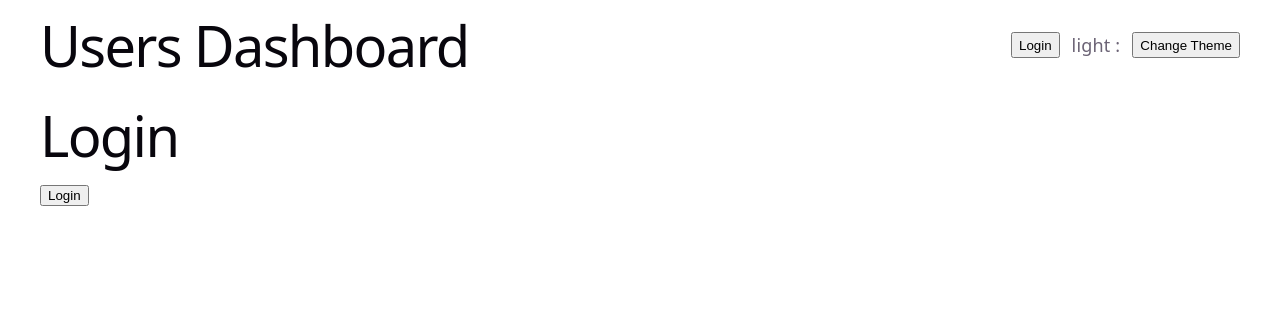
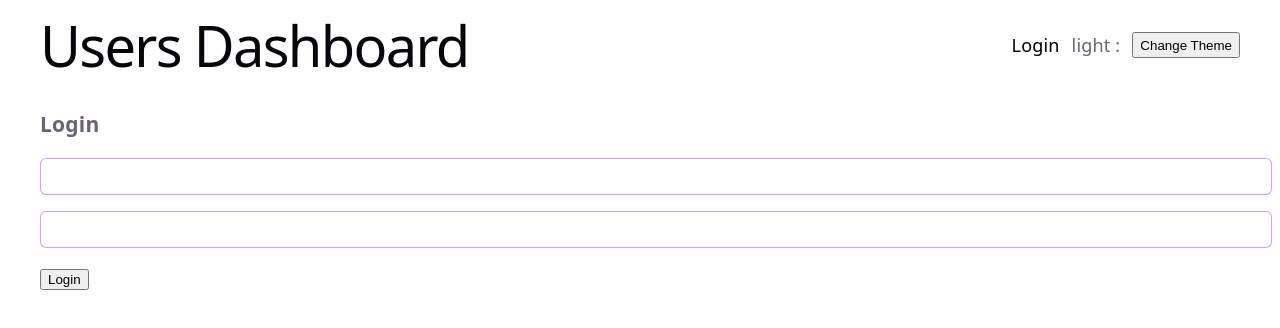
Before and after one commit to cuty66/react-user-list, a React (Vite) app: page /login in a window 1280 px wide. Shown: the top 328 px of the page. Built offline with nearby package versions, Linux system fonts and the light colour scheme.

Commit message:
feat: implement login authentication flow

```diff
--- a/src/components/Header.jsx
+++ b/src/components/Header.jsx
@@ -1,11 +1,11 @@
+import { Link } from "react-router-dom"
 import { useUser } from "../context/UserContext"
 import { useTheme } from "../context/ThemeContext";
 
 export function Header() {
-    const {state, login, logout} = useUser();
+    const {state, logout} = useUser();
     const { user, loading, error } = state;
     const {theme, setTheme} = useTheme();
-
     return(
         <header>
             <div className="container">
@@ -16,11 +16,11 @@ export function Header() {
                         {error && (<span>{error}</span>)}
                         { user ? (
                         <p className="flex">
-                            {user.name}
+                            {user.firstName}
                             <button onClick={logout}>Logout</button>
                         </p>
                         ) : (
-                            <button onClick={login}>Login</button>
+                            <Link to="/login">Login</Link>
                         )}
                         {theme} : <button onClick={() => setTheme(theme==='light' ? 'dark' : 'light')}>Change Theme</button>
                     </div>
--- a/src/context/UserContext.jsx
+++ b/src/context/UserContext.jsx
@@ -10,13 +10,19 @@ export function useUser(){
     return context;
 }
 
-const storedUser = localStorage.getItem('user');
+const storedUser = localStorage.getItem('auth');
+const parsedAuth = storedUser ? JSON.parse(storedUser) : null;
+
+console.log(storedUser)
 const initialState = {
-    user: storedUser ? JSON.parse(storedUser) : null,
+    user: parsedAuth?.user || null,
+    accessToken: parsedAuth?.accessToken || null,
+    refreshToken: parsedAuth?.refreshToken || null,
     loading: false,
     error: null,
 }
 function reducer(state, action) {
+
     switch(action.type) {
 
         case "LOGIN_START":
@@ -26,9 +32,12 @@ function reducer(state, action) {
                 error: null,
             };
         case "LOGIN_SUCCESS":
+            const {accessToken, refreshToken, ...user } = action.payload;
             return {
                 ...state,
-                user: action.payload,
+                user,
+                accessToken,
+                refreshToken,
                 loading: false,
                 error: null,
             };
@@ -42,6 +51,8 @@ function reducer(state, action) {
             return {
                 ...state,
                 user: null,
+                accessToken: null,
+                refreshToken: null,
                 loading: false,
                 error: null,
         };
@@ -55,18 +66,29 @@ export function UserProvider({children}) {
     const isAuthenticated = Boolean(state.user);
     useEffect(()=>{
         if(state.user) {
-            localStorage.setItem('user', JSON.stringify(state.user))
+            localStorage.setItem('auth', JSON.stringify({
+                user: state.user,
+                accessToken: state.accessToken,
+                refreshToken: state.refreshToken
+            }))
         } else {
-            localStorage.removeItem('user')
+            localStorage.removeItem('auth')
         }
     }, [state.user])
 
-    const login = useCallback(async () => {
+    const login = useCallback(async (form) => {
         dispatch({
             type: "LOGIN_START",
         });
         try {
-            const response = await fetch('https://jsonplaceholder.typicode.com/users/1');
+            // const response = await fetch('https://jsonplaceholder.typicode.com/users/1');
+            const response = await fetch('https://dummyjson.com/auth/login', {
+                method: "POST",
+                headers: {
+                    "Content-Type": "application/json"
+                },
+                body: JSON.stringify(form)
+            })
             if(!response.ok) {
                 throw new Error("Request failed");
             }
@@ -82,6 +104,7 @@ export function UserProvider({children}) {
                 type: "LOGIN_ERROR",
                 payload: error.message,
             });
+            return false;
         }
     }, []);
 
--- a/src/index.css
+++ b/src/index.css
@@ -91,12 +91,13 @@ a:hover {
   color: var(--accent);
 }
 
-input[type="text"] {
+input[type="text"], input[type="password"] {
   padding: 10px 15px;
   border-radius: 6px;
   border: 1px solid var(--accent-border);
   outline: none;
   width: 100%;
+  margin-bottom: 16px;
 }
 
 .text-center {
--- a/src/pages/LoginPage.jsx
+++ b/src/pages/LoginPage.jsx
@@ -1,20 +1,57 @@
+import { useState } from "react";
 import { useUser } from "../context/UserContext";
 import { useNavigate } from "react-router-dom";
 
 export default function LoginPage(){
-    const {login} = useUser();
+    const [form, setForm] = useState({
+        username: "",
+        password: ""
+    });
+    const {login, state} = useUser();
+    const {loading, error } = state;
     const navigate = useNavigate();
-    async function handleLogin() {
-        const success = await login();
+
+    async function handleLogin(e) {
+        e.preventDefault();
+        const success = await login(form);
 
         if(success) {
             navigate("/");
         }
     }
+
     return(
         <div className="container">
-            <h1>Login</h1>
-            <button onClick={handleLogin}>Login</button>
+            <h3>Login</h3>
+            <form onSubmit={handleLogin}>
+                <div className="login-form">
+                    <input
+                        type="text"
+                        name="name"
+                        value={form.username}
+                        onChange={
+                            (e) => setForm(prev => ({
+                                ...prev,
+                                username: e.target.value
+                            }))
+                        }
+                    />
+                    <input
+                        type="password"
+                        name="password"
+                        value={form.password}
+                        onChange={(e) => setForm(
+                            prev => ({
+                                ...prev,
+                                password: e.target.value
+                            }))
+                        }
+                    />
+                </div>
+                <button type="submit" disabled={loading}>Login</button>
+            </form>
+            {loading && (<span>Loading...</span>)}
+            {error && (<span>{error}</span>)}
         </div>
     )
 }
```
